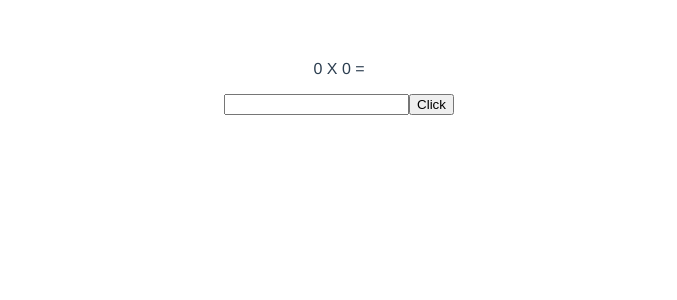
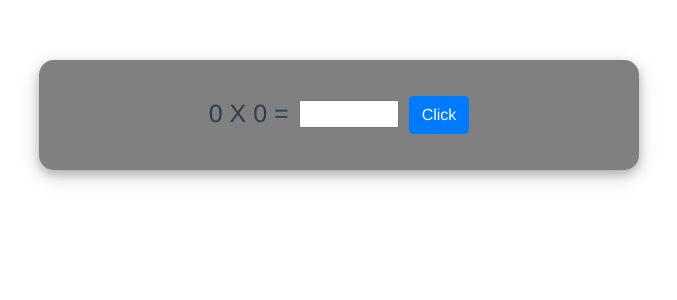
Before and after one commit to ilchovski98/Multiplication-App-Vue-Edition, a Vue app: page / in a window 1280 px wide. Shown: the top 300 px of the page, without its empty margins (301-978 px from the left). Built offline with nearby package versions, Linux system fonts and the light colour scheme.

Commit message:
adding css

```diff
--- a/src/App.vue
+++ b/src/App.vue
@@ -6,6 +6,7 @@
 
 <script>
 import MultiplicationTemplate from './components/multiplicationTemplate'
+import 'bootstrap/dist/css/bootstrap.min.css'
 
 export default {
   name: 'App',
--- a/src/components/multiplicationTemplate/index.vue
+++ b/src/components/multiplicationTemplate/index.vue
@@ -1,9 +1,9 @@
 <template>
-  <div>
-      <div>
+  <div id="main">
+      <div id="content">
           <p>{{ number1 }} X {{ number2 }} =</p>
           <input type="number">
-          <button @click="randomFunction">Click</button>
+          <button id="btns" class="btn btn-primary" @click="randomFunction">Click</button>
       </div>
   </div>
 </template>
@@ -33,4 +33,44 @@ export default {
 
 <style>
 
+#main {
+    background-color: grey;
+    width: 600px;
+    height: 110px;
+    margin-left: auto;
+    margin-right: auto;
+    display:inline-block;
+    border-radius: 15px;
+    box-shadow: 0 4px 8px 0 rgba(0, 0, 0, 0.2), 0 6px 20px 0 rgba(0, 0, 0, 0.19);
+
+}
+
+#content {
+    margin-top: 35px;
+    font-size: 25px;
+}
+
+p {
+    display:inline-block;
+    padding: 0px;
+    margin: 0px;
+    margin-right: 10px;
+}
+
+input {
+    display:inline-block;
+    height: 28px;
+    font-size: 25px;
+    width: 100px;
+}
+
+input::-webkit-outer-spin-button,
+input::-webkit-inner-spin-button {
+  -webkit-appearance: none;
+  margin: 0;
+}
+
+#btns {
+    margin-left: 10px;
+}
 </style>
```
